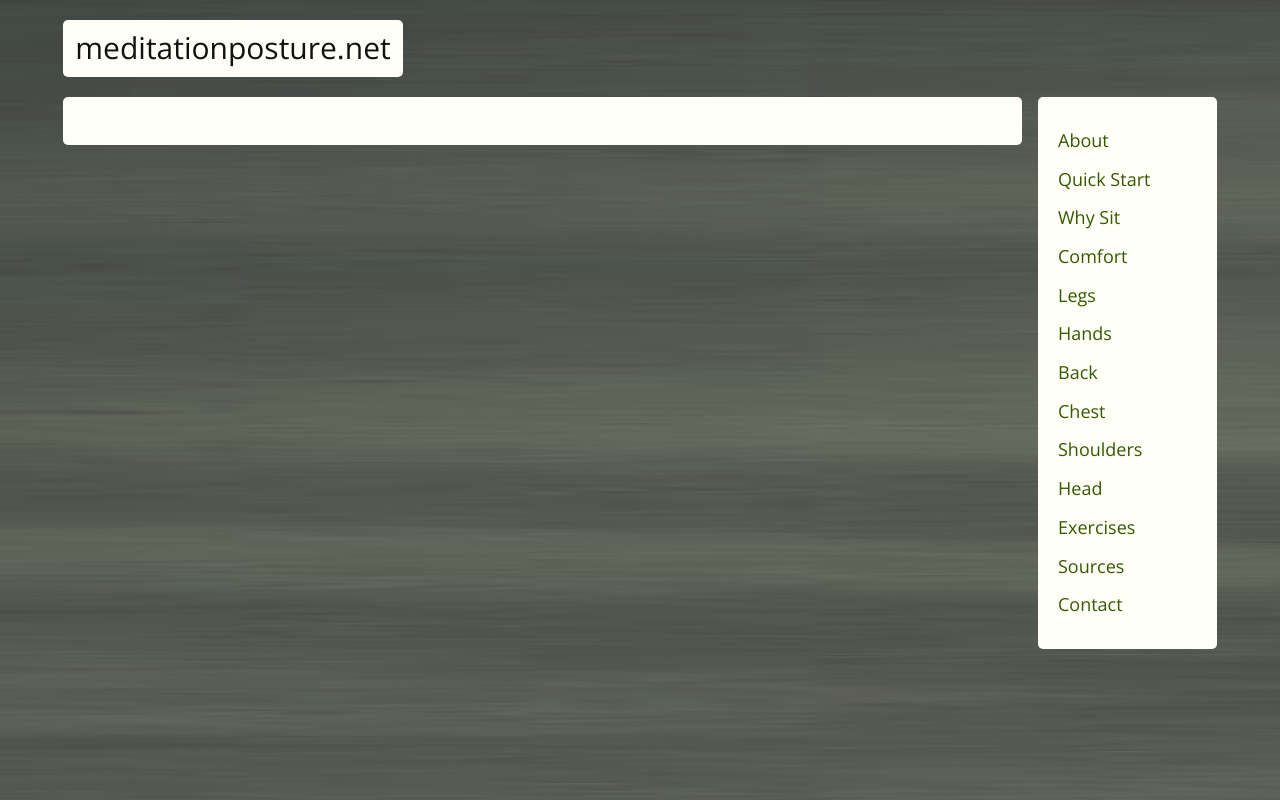
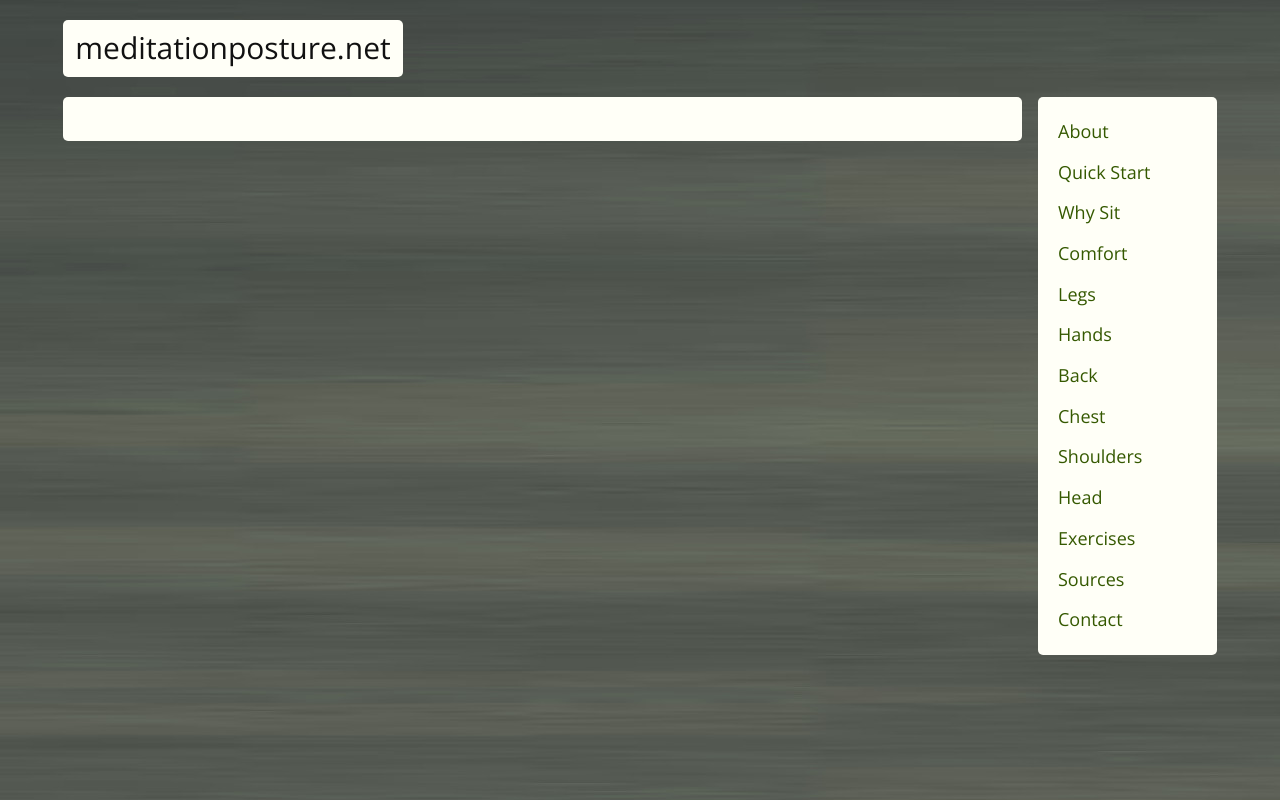
Before and after one commit to jamescrg/meditation-posture, a Django app: template templates/layout.html in a window 1280 px wide. Run offline with Django 3.2, Linux system fonts and the light colour scheme; the template is opened without the code that fills it, so the values that code supplies are empty; some libraries are stand-ins or nearby versions.

Commit message:
small changes to nav padding

```diff
--- a/static/styles/styles.css
+++ b/static/styles/styles.css
@@ -68,7 +68,7 @@ div#nav{
 
 .panel-background{
     background: #fffff7;
-	padding: 24px 20px;
+	padding: 22px 20px;
     border-radius: 5px;
 }
 
@@ -144,20 +144,20 @@ img.page-standard{
 
 
 #nav .list-group-item{
-	padding: 7px 0px;
+	padding: 8px 0px;
 	font-size: 18px;
 	border: none;
     background: #fffff7;
 }
 
-#top-nav-menu-item{
-	padding-top: 0px;
-    margin-top: 0px;
+#nav #top-nav-menu-item{
+	padding-top: 0;
+    margin-top: 0;
 }
 
-#bottom-nav-menu-item{
-	padding-bottom: 0px;
-    margin-bottom: 0px;
+#nav #bottom-nav-menu-item{
+	padding-bottom: 0;
+    margin-bottom: 0;
 }
 
 #nav ul{
@@ -276,7 +276,7 @@ border-color: #538c00;
 	}
 
 .error-message{
-    font-size: 40px;
+    font-size: 30px;
     color: #355900;
 	margin-bottom: 20px;
 	text-align: center;
```
